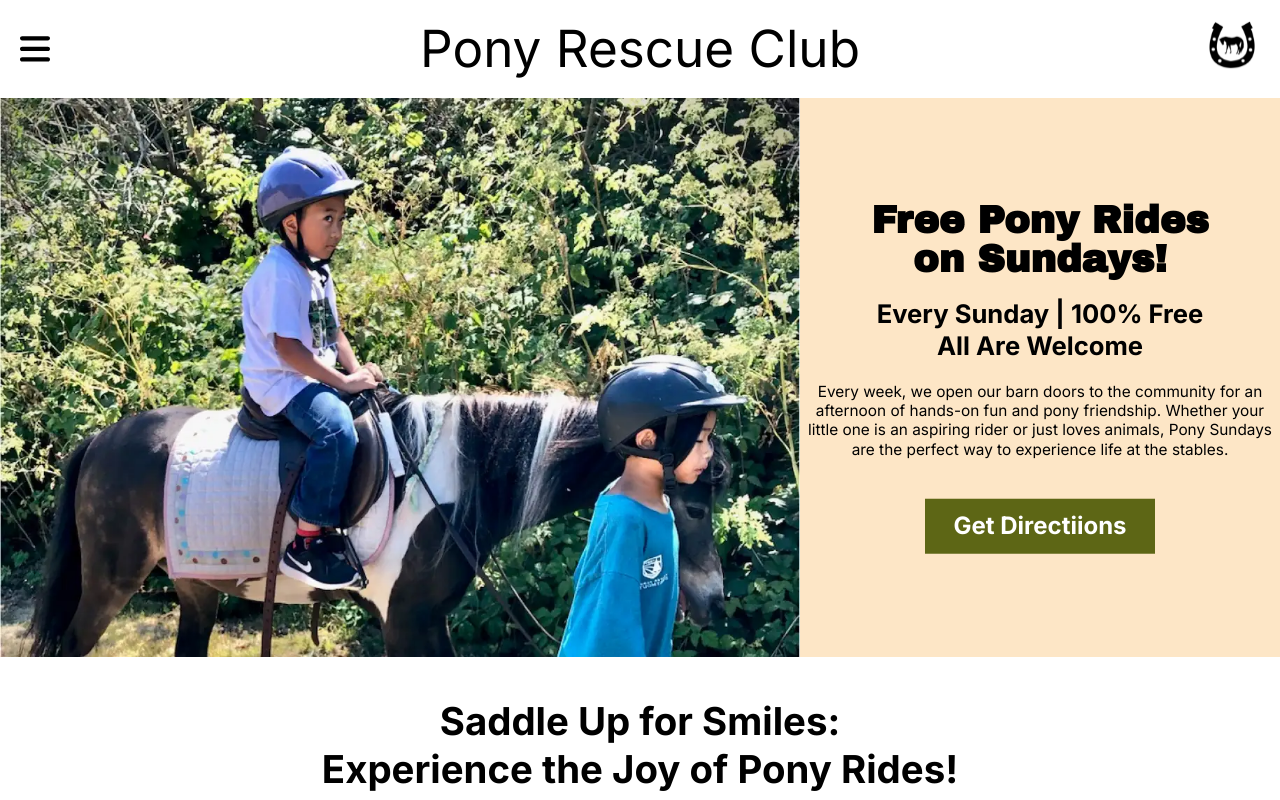
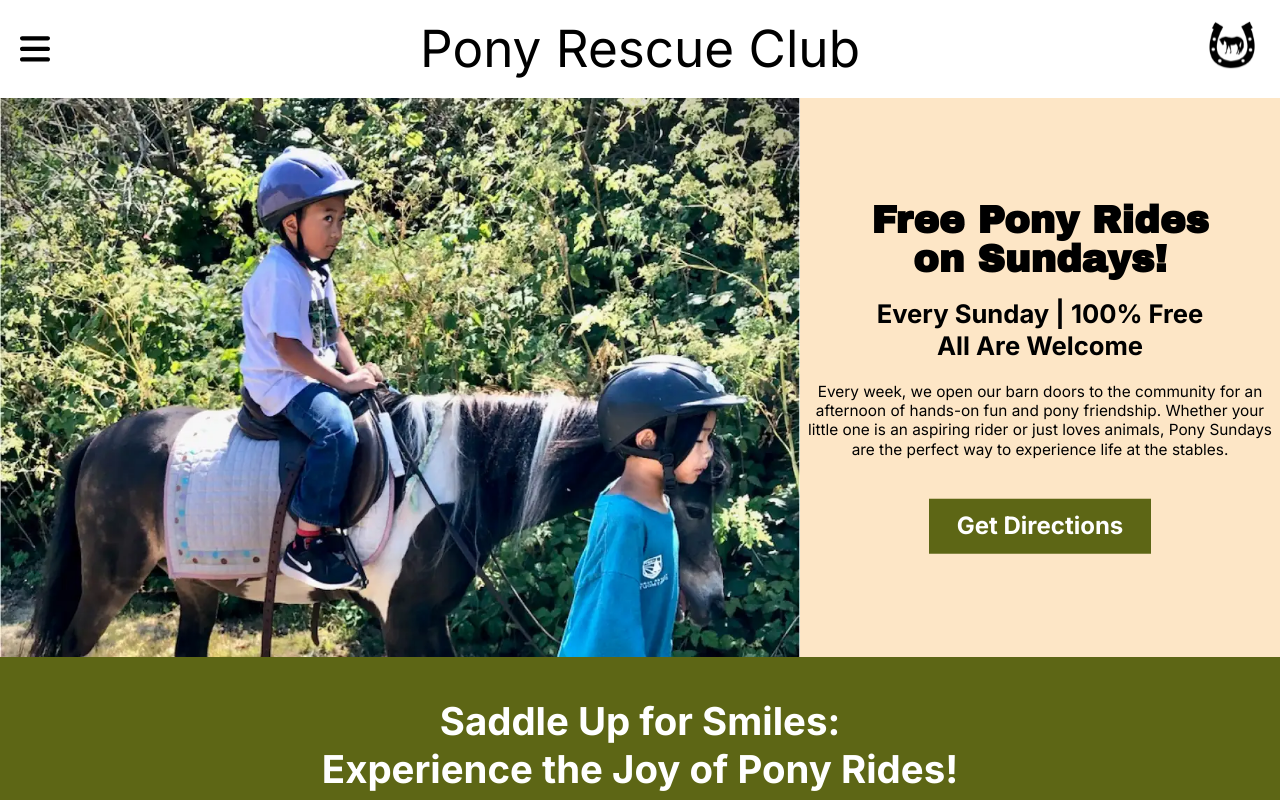
Before and after one commit to coolguy206/Pony-Rescue-Club, a React (Vite) app: page /pony-rides in a window 1280 px wide. Shown: the top 800 px of the page. Built offline with nearby package versions, Linux system fonts and the light colour scheme.

Commit message:
updated some css

```diff
--- a/src/pages/HomePage.tsx
+++ b/src/pages/HomePage.tsx
@@ -191,7 +191,7 @@ export const HomePage = () => {
         pClasses={`${camp.p.mobile} ${camp.p.sm} ${camp.p.md} ${camp.p.lg} ${camp.p.xl} ${camp.p.xl2}`}
       />
 
-      <h2 className="my-20 w-full text-center font-inter text-[8vw] font-bold capitalize md:text-[5vw] xl:text-[3vw] 2xl:text-[40px]">
+      <h2 className="bg-[#5D6615] text-white py-20 mb-5 w-full text-center font-inter text-[8vw] font-bold capitalize md:text-[5vw] xl:text-[3vw] 2xl:text-[40px]">
         recent ranch events
       </h2>
 
--- a/src/pages/MeetAnniePage.tsx
+++ b/src/pages/MeetAnniePage.tsx
@@ -66,9 +66,9 @@ export const MeetAnniePage = () => {
 
   const annieKids = {
     section: {
-      mobile: `relative flex w-full flex-wrap bg-[#FDE6C6] md:bg-white`,
+      mobile: `relative flex w-full flex-wrap bg-[#FDE6C6]`,
       sm: ``,
-      md: ``,
+      md: `md:bg-[#5D6615] md:text-white`,
       lg: ``,
       xl: ``,
       xl2: ``,
@@ -228,7 +228,7 @@ export const MeetAnniePage = () => {
         imageAlt="Pony Rescue Club"
         imagePosition="left"
         breakPoint="1024px"
-        sectionClasses={`${annieKids.section.mobile} ${annieKids.section.sm} ${annieKids.section.md} ${annieKids.section.lg} ${annieKids.section.xl} ${annieKids.section.xl2} bg-white md:!bg-[#FDE6C6]`}
+        sectionClasses={`${annieKids.section.mobile} ${annieKids.section.sm} ${annieKids.section.md} ${annieKids.section.lg} ${annieKids.section.xl} ${annieKids.section.xl2} bg-white md:!bg-[#FDE6C6] md:!text-black`}
         textContainerClasses={`${annieKids.textContainer.mobile} ${annieKids.textContainer.sm} ${annieKids.textContainer.md} ${annieKids.textContainer.lg} ${annieKids.textContainer.xl} ${annieKids.textContainer.xl2} h-[90vw]`}
         imageContainerClasses={`${annieKids.imageContainer.mobile} ${annieKids.imageContainer.sm} ${annieKids.imageContainer.md} ${annieKids.imageContainer.lg} ${annieKids.imageContainer.xl} ${annieKids.imageContainer.xl2}`}
         pClasses={`${annieKids.p.mobile} ${annieKids.p.sm} ${annieKids.p.md} ${annieKids.p.lg} ${annieKids.p.xl} ${annieKids.p.xl2}`}
--- a/src/pages/PonyRidesPage.tsx
+++ b/src/pages/PonyRidesPage.tsx
@@ -135,7 +135,7 @@ export const PonyRidesPage = () => {
             life at the stables.
           </>
         }
-        buttonText="Get Directiions"
+        buttonText="Get Directions"
         buttonLink="https://www.google.com/maps/place/Mill-wood+Ranch/@37.5982148,-122.4699261,17z/data=!4m15!1m8!3m7!1s0x808f7098a37b93e3:0x2ac8b9682fbc8206!2s1+Picardo+Ranch,+Pacifica,+CA+94044!3b1!8m2!3d37.5982148!4d-122.4699261!16s%2Fg%2F11r1s87pry!3m5!1s0x808f7098a31e5633:0xefb4873cc640f1b6!8m2!3d37.5981161!4d-122.4699748!16s%2Fg%2F1tdd0xyn?entry=ttu&g_ep=EgoyMDI2MDgwMi4wIKXMDSoASAFQAw%3D%3D"
         imagePosition="left"
         imageSrcD={FreePonyRidesD}
@@ -149,7 +149,7 @@ export const PonyRidesPage = () => {
         pClasses={`${hero.p.mobile} ${hero.p.sm} ${hero.p.md} ${hero.p.lg} ${hero.p.xl} ${hero.p.xl2}`}
       />
 
-      <section className="my-10 w-full">
+      <section className="bg-[#5D6615] text-white py-10 w-full">
         <h2 className="text-center font-inter text-[7vw] leading-tight font-bold md:text-[4vw] xl:text-[3vw] 2xl:text-[40px]">
           Saddle Up for Smiles:
           <br /> Experience the Joy of
--- a/src/pages/RidingLessonsPage.tsx
+++ b/src/pages/RidingLessonsPage.tsx
@@ -286,7 +286,7 @@ export const RidingLessonsPage = () => {
         ]}
       />
 
-      <section className="flex w-full flex-wrap justify-center py-20 text-center xl:flex-nowrap xl:items-center xl:gap-5">
+      <section className="bg-[#5D6615] text-white flex w-full flex-wrap justify-center py-20 text-center xl:flex-nowrap xl:items-center xl:gap-5">
         <h2 className="mb-5 w-full font-inter text-[6vw] leading-none font-bold capitalize md:text-[4vw] lg:text-[3vw] xl:m-0 xl:w-1/2 xl:text-right xl:text-[2vw] 2xl:text-[35px]">
           Private & Group Placements
         </h2>
```
